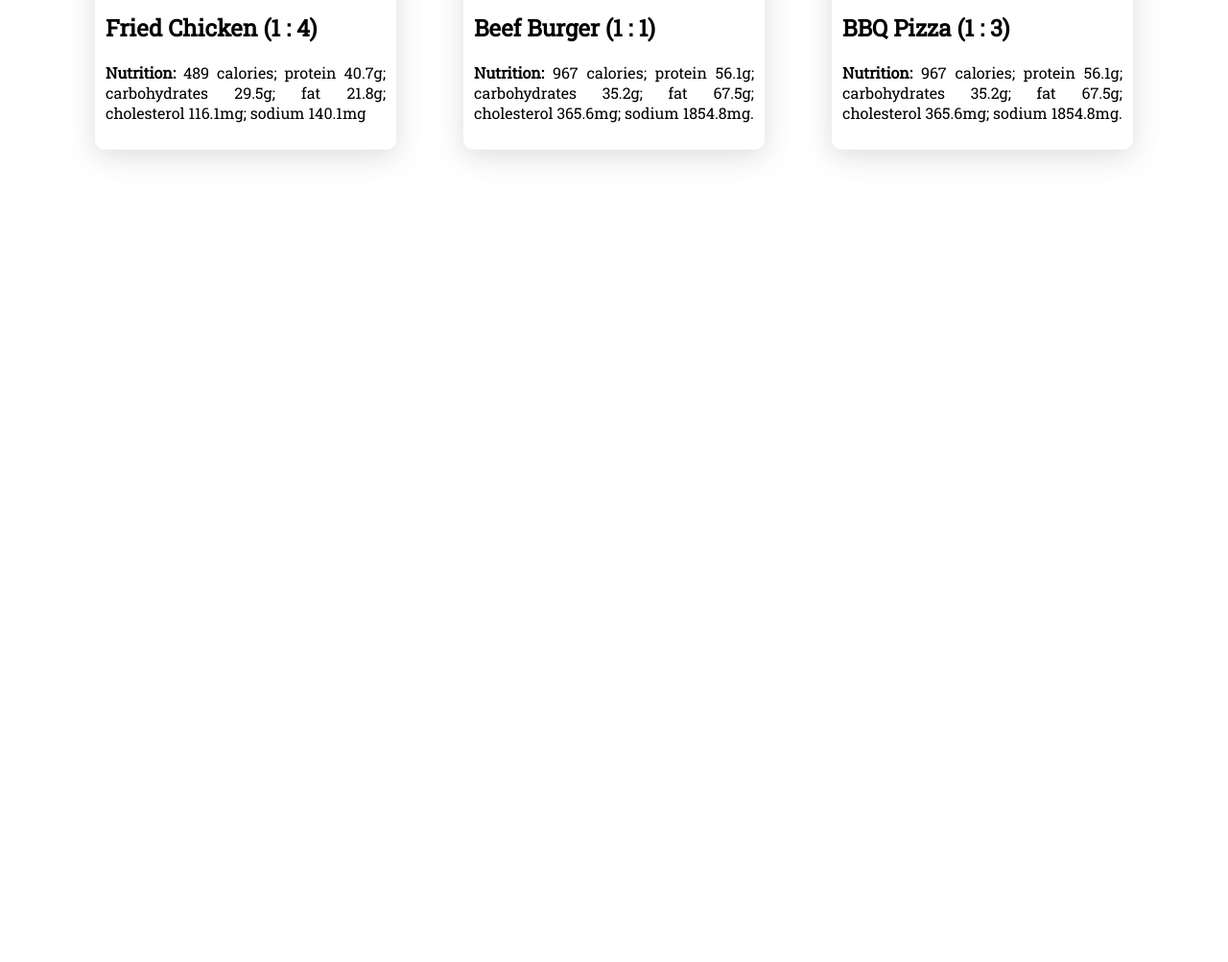
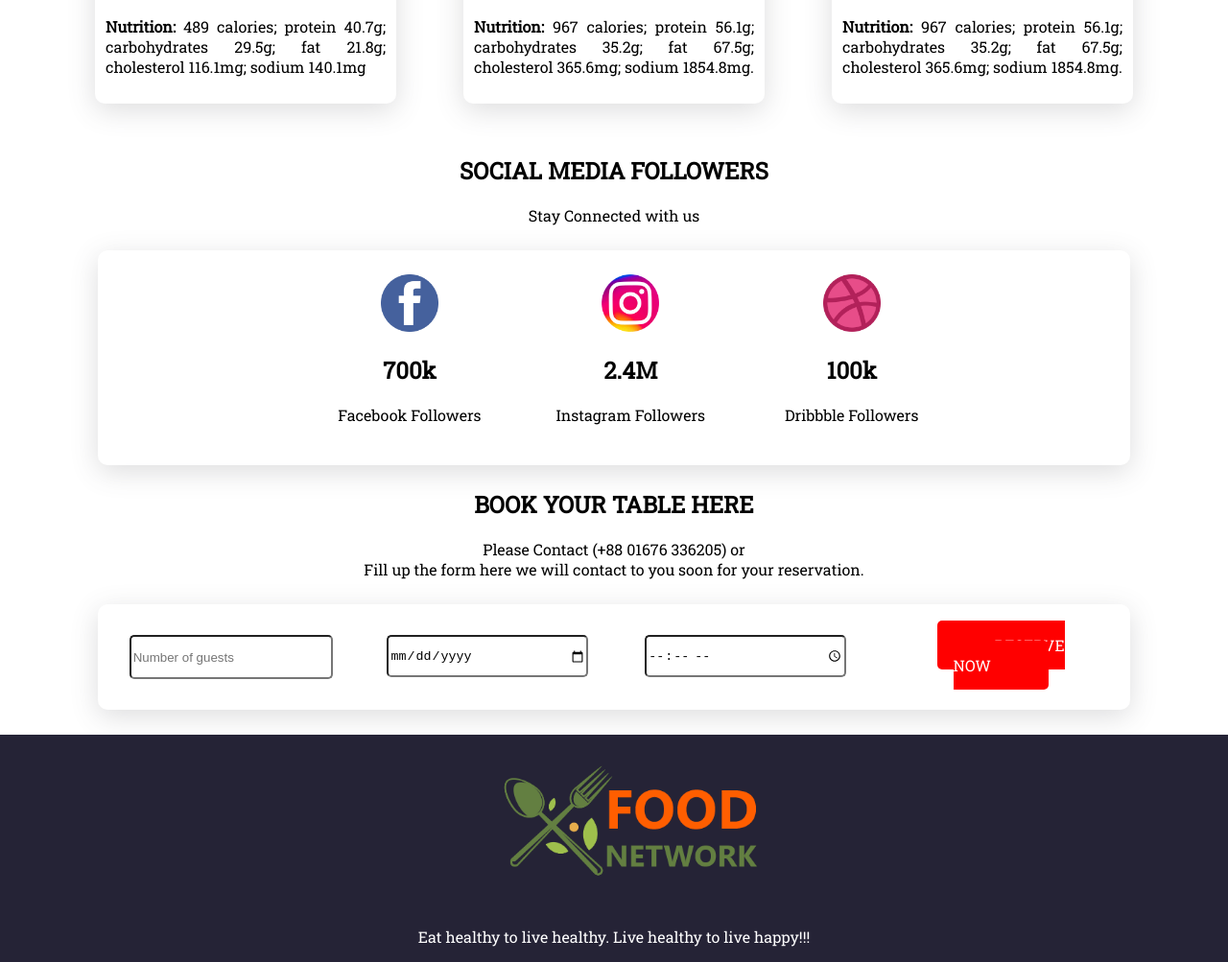
Before and after one commit to MohosinPalash/Food-Network, a plain HTML site: page index.html in a window 1280 px wide. Shown: the part 1797-2800 px from the top of the page at 96% size. Before the commit the page ends 2051 px from the top, so only its background shows below. Drawn offline with Linux system fonts and the light colour scheme.

Commit message:
Final Commit

```diff
--- a/index.html
+++ b/index.html
@@ -5,6 +5,7 @@
     <meta charset="UTF-8">
     <meta http-equiv="X-UA-Compatible" content="IE=edge">
     <meta name="viewport" content="width=device-width, initial-scale=1.0">
+    <link rel="shortcut icon" href="gallery/covers/logo.png" type="image/x-icon">
     <title>Food Network</title>
     <link rel="preconnect" href="https://fonts.googleapis.com">
     <link rel="preconnect" href="https://fonts.gstatic.com" crossorigin>
@@ -40,7 +41,8 @@
             <br>
             <br>
             <h2 class="orange-text">About US</h2>
-            <p>FOOD NETWORK Is A Popular Instrument of Folk & Sufi Music In Kashmir Which Came to India From Iran.
+            <p><strong>FOOD NETWORK</strong> Is A Popular Instrument of Folk & Sufi Music In Kashmir Which Came to India
+                From Iran.
                 However, It’s Origins Are Traced to the shat Tantri Veena ( 100 Stringed Lute ) or the Pinaki Veena
                 Which Is Mentioned In India’s Oldest Religious Work. This Ancient Tool of Music, When Played In The
                 Hands of Devoted Artist Evokes Scintillating Melodies Of Timeless Purity.</p>
@@ -51,10 +53,10 @@
         </div>
     </section>
 
-    <!-- Third section (Recipes) -->
+    <!-- Third section (RECIPES) -->
     <section>
         <div>
-            <h1 class="alignment-property">Our Recipes</h1>
+            <h1 class="alignment-property">OUR RECIPES</h1>
             <p class="alignment-property">We have been providing our customers with an authentic dining experience
                 <br>
                 surrounded in a warm and inviting ambiance of Indian artifacts.
@@ -86,6 +88,57 @@
         </div>
     </section>
 
+    <!-- Fourth Section (SOCIAL MEDIA) -->
+    <section>
+        <h1 class="alignment-property">SOCIAL MEDIA FOLLOWERS</h1>
+        <p class="alignment-property">Stay Connected with us</p>
+        <div class="social-media">
+            <div class="medias">
+                <img src="gallery/icons/icon_fb.png" alt="">
+                <h1>700k</h1>
+                <p class="alignment-property">Facebook Followers</p>
+            </div>
+            <div class="medias">
+                <img src="gallery/icons/icon_insta.png" alt="">
+                <h1>2.4M</h1>
+                <p class="alignment-property">Instagram Followers</p>
+            </div>
+            <div class="medias">
+                <img src="gallery/icons/icon_dribble.png" alt="">
+                <h1>100k</h1>
+                <p class="alignment-property">Dribbble Followers</p>
+            </div>
+        </div>
+    </section>
+
+    <!-- Fifth Section (TABLE RESERVATION) -->
+    <section>
+        <h1 class="alignment-property">BOOK YOUR TABLE HERE</h1>
+        <p class="alignment-property">Please Contact (+88 01676 336205) or
+            <br> Fill up the form here we will contact to you soon for your reservation.
+        </p>
+        <div class="booking">
+            <div>
+                <input type="number" placeholder="Number of guests">
+            </div>
+            <div>
+                <input type="date" placeholder="Expected Date">
+            </div>
+            <div>
+                <input type="time" placeholder="Expected Time">
+            </div>
+            <div>
+                <a class="booking-button" href="">RESERVE NOW</a>
+            </div>
+        </div>
+    </section>
+
+    <!-- Footer Section -->
+    <section class="footer-section">
+        <img src="gallery/covers/logo.png" alt="">
+        <p class="alignment-property">Eat healthy to live healthy. Live healthy to live happy!!!</p>
+    </section>
+
 
 </body>
 
--- a/style.css
+++ b/style.css
@@ -8,14 +8,19 @@ body{
 p{
     text-align: justify;
 }
+
+/* Introduction section */
 .first-section{
-    background-image: url(gallery/covers/bg3.png);
+    background-color: rgb(226, 226, 226);
+    /* background-image: url(gallery/covers/bg3.png); */
     background-repeat: no-repeat;
 }
 .first-section h1{
     font-size: 40px;
     color: red;
 }
+
+/* Text colour */
 .orange-text{
     color: salmon;
 }
@@ -26,6 +31,8 @@ p{
     width: 50%;
     padding: 5%;
 }
+
+/* Gradient Button */
 .button{
     text-decoration: none;
     color: white;
@@ -33,12 +40,16 @@ p{
     padding: 10px 20px;
     border-radius:20px;
 }
+
+/* Center Text Alignment */
 .alignment-property{
     text-align: center;
 }
+
+/* Recipe section */
 .recipe-container{
     display:flex;
-    margin: 5%;
+    margin: 0% 5%;
 }
 .recipe-container div{
     padding: 1%;
@@ -47,10 +58,64 @@ p{
     height: 100%;
     width: 100%;
     box-shadow:  0px 7px 29px 0px rgba(84, 84, 92, 0.2);
-
 }
 .item-div img{
     width: 100%;
     height: 100%;
     border-radius:10px;
 }
+
+/* Social media section */
+.social-media{
+    margin: 2% 8%;
+    padding: 2% 15%;
+    display: flex;
+    border-radius:10px;
+    box-shadow:  0px 7px 29px 0px rgba(84, 84, 92, 0.2);
+}
+.social-media div{
+    width: 30%;
+    margin-left: 5%;
+    text-align: center;
+}
+.medias img{
+    width: 60px;
+    height: 60px;
+}
+
+/* Reservation section */
+.booking{
+    display: flex;
+    margin: 2% 8%;
+    border-radius:10px;
+    box-shadow:  0px 7px 29px 0px rgba(84, 84, 92, 0.2);
+}
+.booking div{
+    width: 20%;
+    padding: 3%;
+    text-align: center;
+}
+.booking input{
+    width: 100%;
+    height: 40px;
+    border-radius: 5px;
+}
+.booking-button{
+    text-decoration: none;
+    background-color: red;
+    color: white;
+    padding: 15px 60px;
+    border-radius:5px;
+}
+
+/* Footer section */
+.footer-section{
+    background-color: rgb(37, 35, 54);
+    text-align: center;
+    padding-bottom: 3%;
+    color: white;
+}
+.footer-section img{
+    width: 300px;
+    height: 180px;
+}
```
